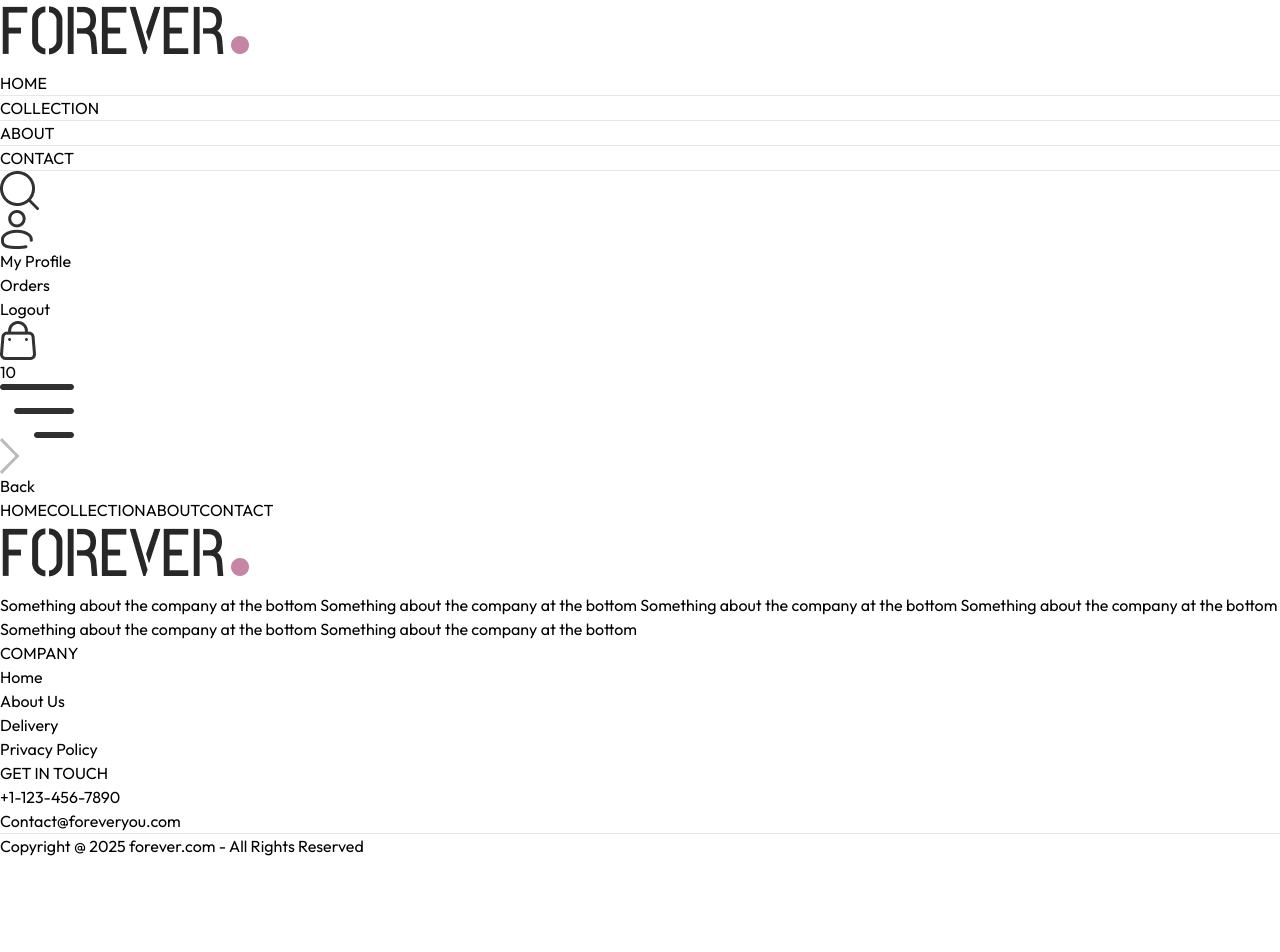
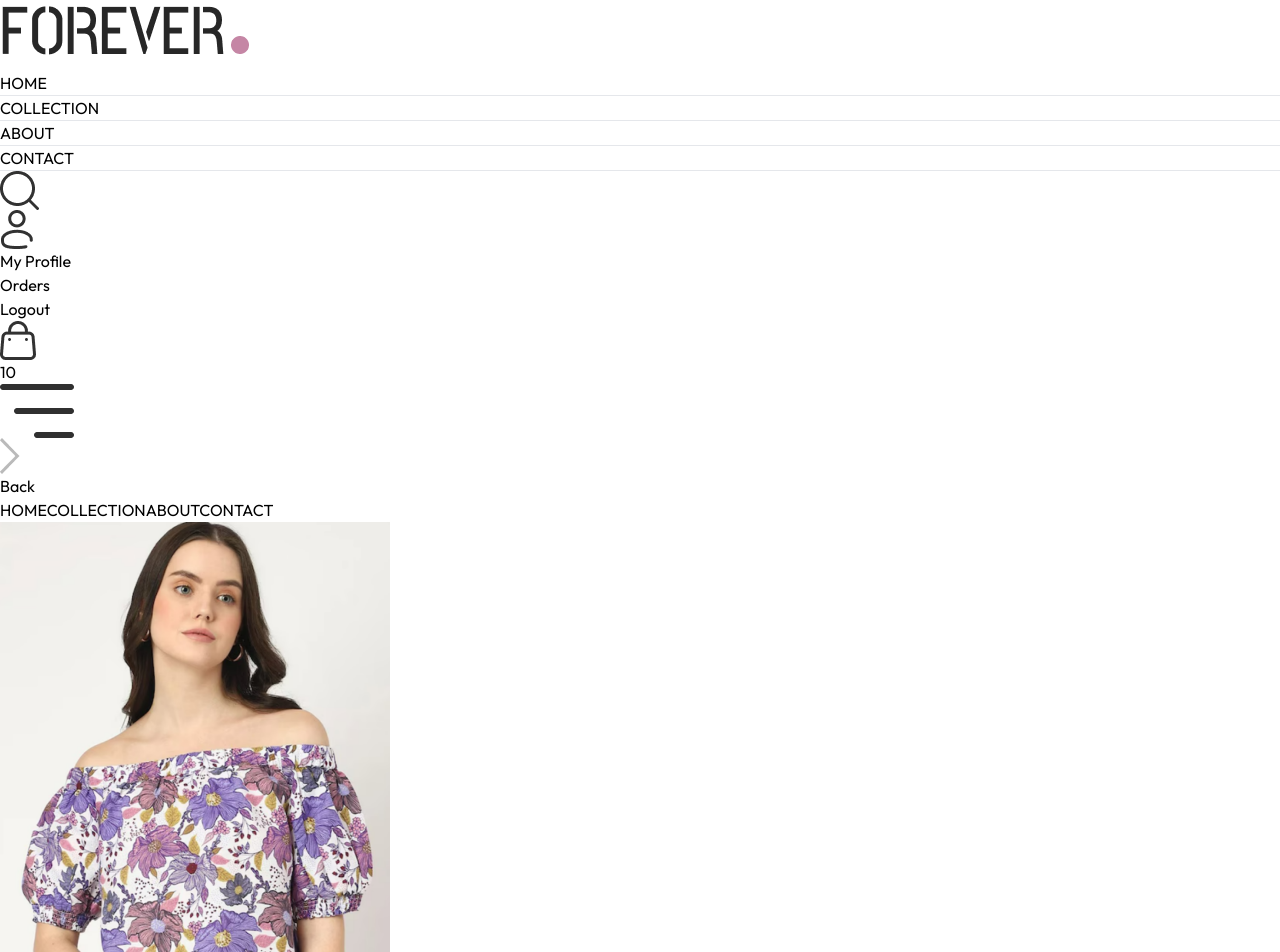
Before and after one commit to Andrew-Projects-1/E-Commerce, a React (Vite) app in the folder frontend/: page /product/aaaaa in a window 1280 px wide. Shown: the top 952 px of the page. Before the commit the page ends 858 px from the top, so only its background shows below. Built offline with nearby package versions, Linux system fonts and the light colour scheme.

Commit message:
Added left side images for products

```diff
--- a/frontend/src/pages/Product.jsx
+++ b/frontend/src/pages/Product.jsx
@@ -15,6 +15,7 @@
       if (item._id === productId) {
         setProductData(item);
         setImage(item.image[0]);
+        console.log(item);
         return null;
       }
     })
@@ -33,7 +34,11 @@
         {/* Product Images */}
         <div className='flex-1 flex flex-col-reverse gap-2 sm:flex-row'>
           <div className='flex sm:flex-col overflow-x-auto sm:overflow-y-scroll justify-between sm:justify-normal sm:w-[18.7%] w-full'>
-
+            {
+              productData.image.map((item, index) => (
+                <img src={item} key={index} className='w-[24%] sm:w-full sm:mb-3 flex-shrink-0 cursor-pointer' alt="" />
+              ))
+            }
           </div>
         </div>
 
```
